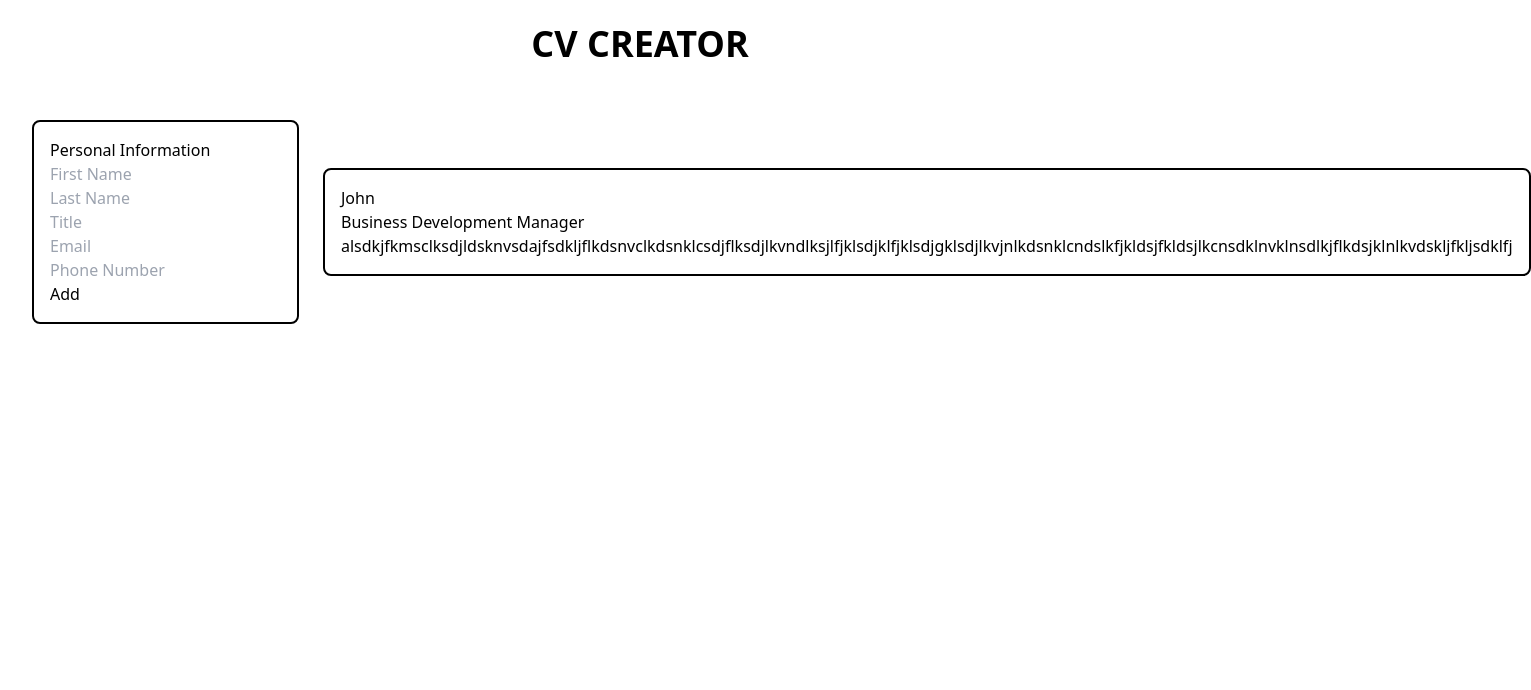
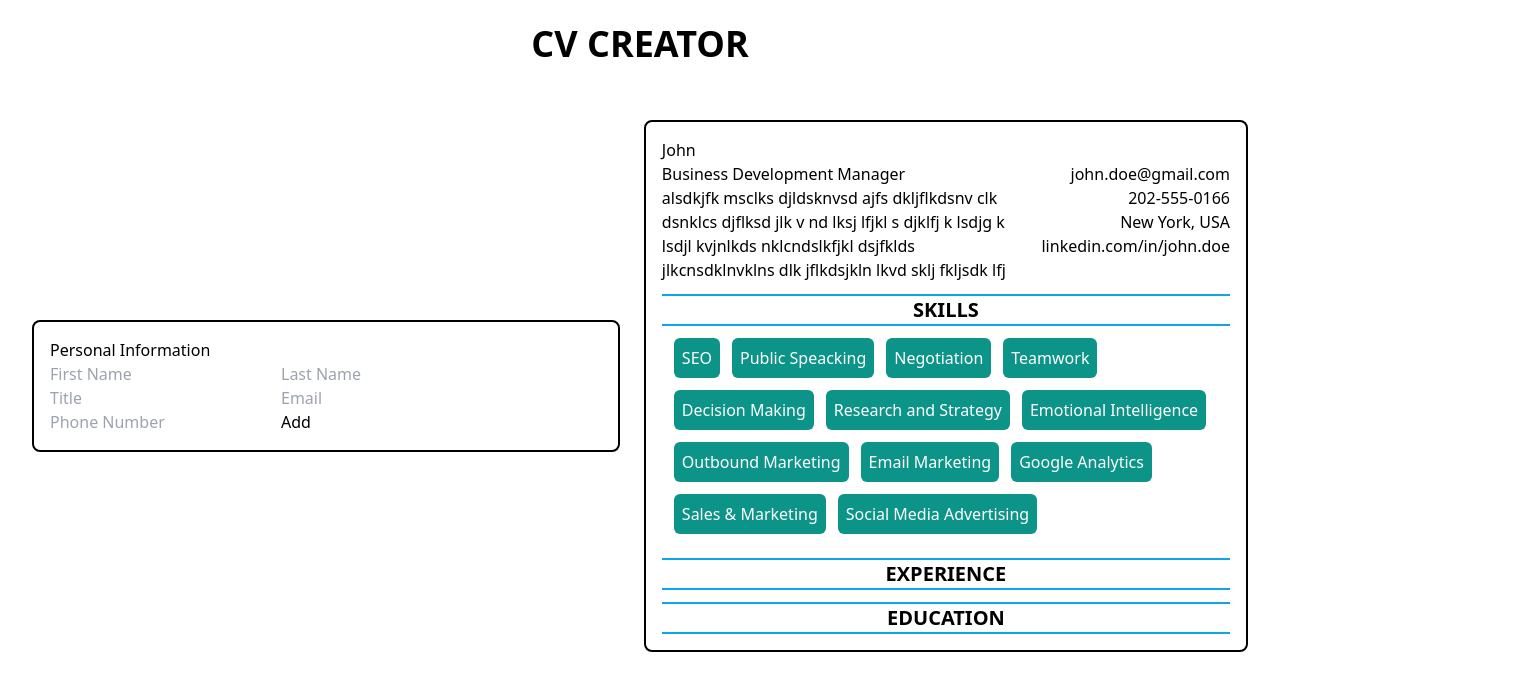
Before and after one commit to rtokala14/cv-project, a React (Create React App) app: page / in a window 1280 px wide. Shown: the top 690 px of the page, 1531 px wide, since content can reach past the window. Built offline with nearby package versions, Linux system fonts and the light colour scheme.

Commit message:
Add skills styles

```diff
--- a/src/components/App.js
+++ b/src/components/App.js
@@ -10,10 +10,12 @@ class App extends React.Component {
         fName: "John",
         lName: "Doe",
         title: "Business Development Manager",
-        email: "john.doe@gmai.com",
+        email: "john.doe@gmail.com",
         phone: "202-555-0166",
+        location: "New York, USA",
+        linkedin: "linkedin.com/in/john.doe",
         blurb:
-          "alsdkjfkmsclksdjldsknvsdajfsdkljflkdsnvclkdsnklcsdjflksdjlkvndlksjlfjklsdjklfjklsdjgklsdjlkvjnlkdsnklcndslkfjkldsjfkldsjlkcnsdklnvklnsdlkjflkdsjklnlkvdskljfkljsdklfj",
+          "alsdkjfk msclks djldsknvsd ajfs dkljflkdsnv clk dsnklcs djflksd jlk v nd lksj lfjkl s djklfj k lsdjg k lsdjl kvjnlkds nklcndslkfjkl dsjfklds jlkcnsdklnvklns dlk jflkdsjkln lkvd sklj fkljsdk lfj",
       },
       skills: [
         "SEO",
--- a/src/components/Display.js
+++ b/src/components/Display.js
@@ -1,5 +1,4 @@
 import React, { Component } from "react";
-import "../index.css";
 
 class Display extends React.Component {
   constructor(props) {
@@ -10,14 +9,38 @@ class Display extends React.Component {
     const { data } = this.props;
 
     return (
-      <div className="container">
-        <div>
-          <div id="general-left">
+      <div className="container flex flex-col gap-3">
+        <div className="flex justify-between gap-6 items-center">
+          <div className=" flex flex-col" id="general-left">
             <h2>{data.general.fName}</h2>
             <h4>{data.general.title}</h4>
-            <p className="whitespace-normal">{data.general.blurb}</p>
+            <p className=" whitespace-normal flex-wrap">{data.general.blurb}</p>
           </div>
-          <div id="general-right"></div>
+          <div id="general-right">
+            <ul className="flex flex-col justify-around items-end">
+              <li>{data.general.email}</li>
+              <li>{data.general.phone}</li>
+              <li>{data.general.location}</li>
+              <li>{data.general.linkedin}</li>
+            </ul>
+          </div>
+        </div>
+
+        <div>
+          <h2 className="resume-title">skills</h2>
+          <ul className=" flex gap-3 flex-wrap p-3">
+            {data.skills.map((value, i) => {
+              return <li className="skill-item">{value}</li>;
+            })}
+          </ul>
+        </div>
+
+        <div>
+          <h2 className="resume-title">experience</h2>
+        </div>
+
+        <div>
+          <h2 className="resume-title">education</h2>
         </div>
       </div>
     );
--- a/src/index.css
+++ b/src/index.css
@@ -5,3 +5,11 @@
 .container {
     @apply border border-black border-2 rounded-lg p-4
 }
+
+.resume-title {
+    @apply uppercase text-xl border-t-2 border-b-2 border-sky-500 text-center font-semibold
+}
+
+.skill-item {
+    @apply p-2 rounded-md bg-teal-600 text-white
+}
```
